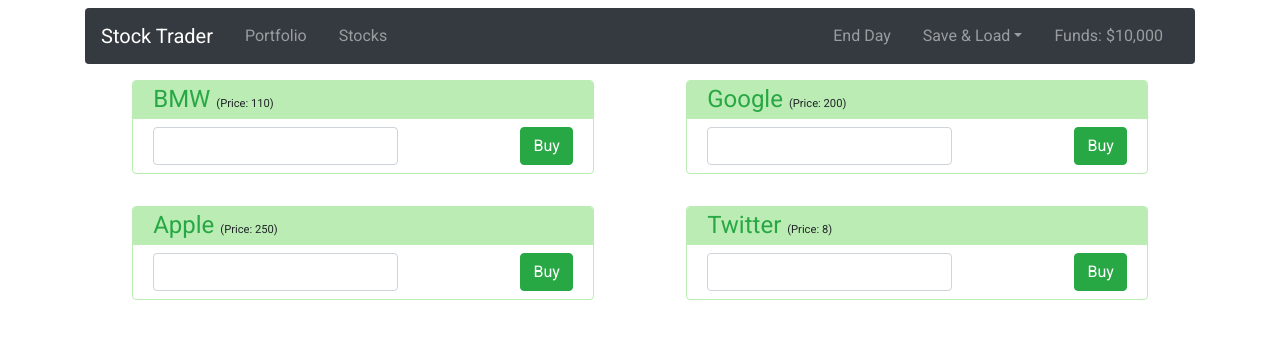
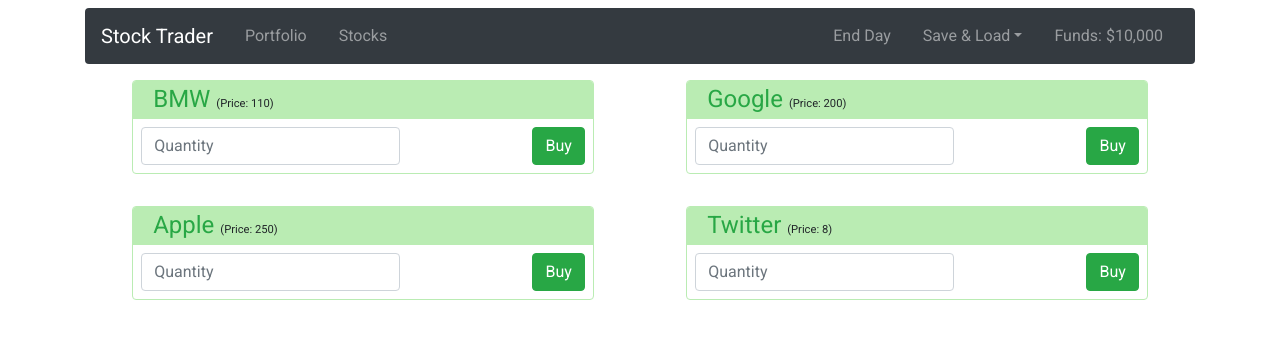
Before and after one commit to Radioaktywnyja/stock-trader, a Vue app: page /stocks in a window 1280 px wide. Shown: the top 338 px of the page. Built offline with nearby package versions, Linux system fonts and the light colour scheme.

Commit message:
Added option to buy every stock

```diff
--- a/src/components/StockItem.vue
+++ b/src/components/StockItem.vue
@@ -3,11 +3,11 @@
         <b-card-header class="bg-green py-1">
             <span class="h4 text-success">{{ stockName }} </span><span>(Price: {{ stockPrice }})</span>
         </b-card-header>
-        <b-card-body class="py-2">
-            <b-form @submit.prevent="buyStock(quantityInput)" inline>
+        <b-card-body class="py-2 px-2">
+            <b-form @submit.prevent="buy" inline>
                 <label class="sr-only" for="stock-count">Quantity</label>
-                <b-input id="stock-count" class="col-7" @input.native="updateQuantityInput" @keypress="isNumber"></b-input>
-                <b-button variant="success" class="ml-auto" @click.prevent="buyStock(quantityInput)">Buy</b-button>
+                <b-input id="stock-count" class="col-7" placeholder="Quantity" :value="quantityInput" @input.native="updateQuantityInput" @keypress="isNumber"></b-input>
+                <b-button variant="success" class="ml-auto" @click.prevent="buy">Buy</b-button>
             </b-form>
         </b-card-body>
     </b-card>
@@ -19,7 +19,7 @@
     export default {
         data() {
             return {
-                quantityInput: 0
+                quantityInput: null
             }
         },
         props: {
@@ -34,7 +34,11 @@
                 this.quantityInput = parseInt(event.target.value);
             },
             isNumber(event) {
-                if (!/\d/.test(event.key)) return event.preventDefault();
+                if (!/\d/.test(event.key) && event.key !== 'Enter') return event.preventDefault();
+            },
+            buy() {
+                this.buyStock({name: this.stockName, quantity: this.quantityInput});
+                this.quantityInput = null;
             }
         }
     }
--- a/src/store.js
+++ b/src/store.js
@@ -43,7 +43,7 @@
   },
   mutations: {
     buyStock: (state, payload) => {
-      state.stocks.BMW.quantity += payload;
+      state.stocks[payload.name].quantity += payload.quantity;
     }
   },
   actions: {
```
